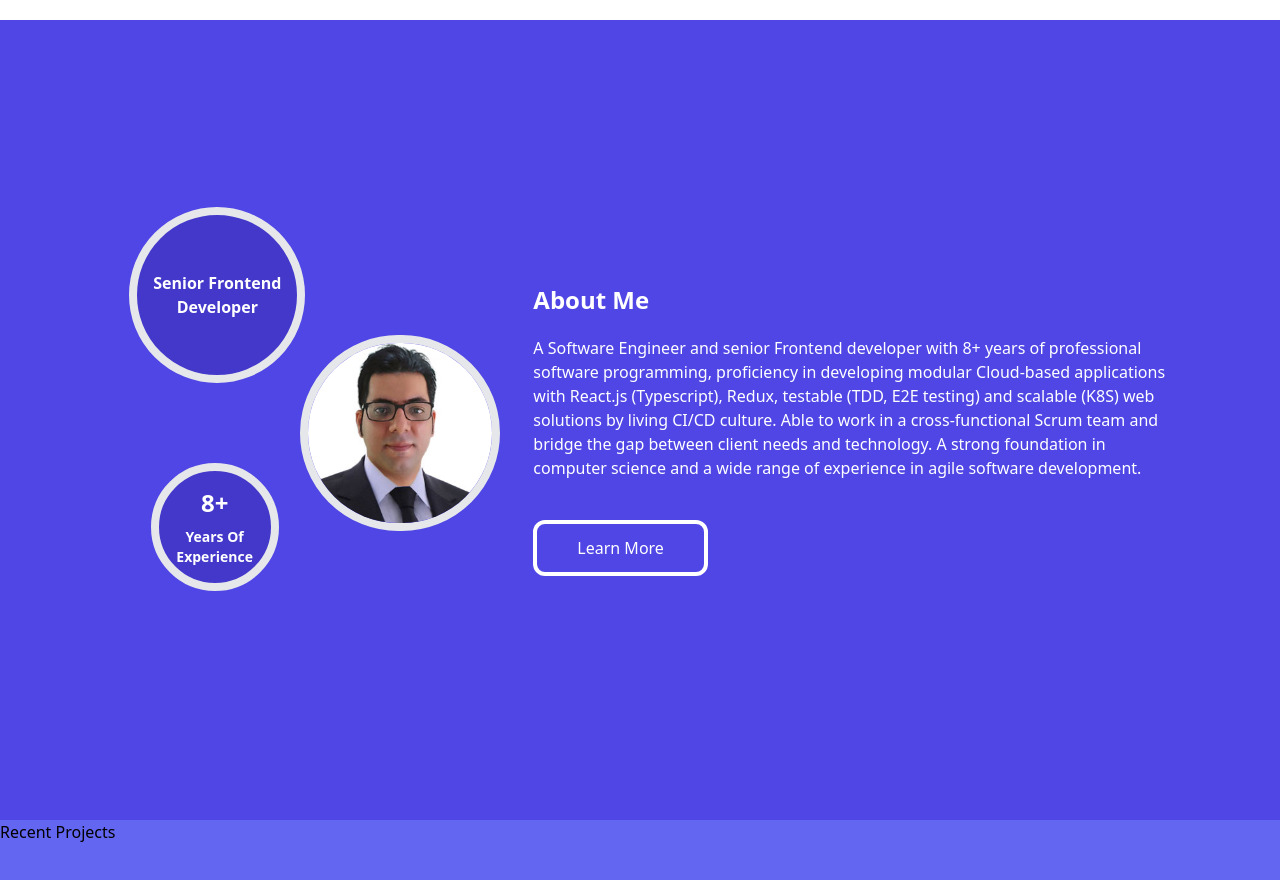
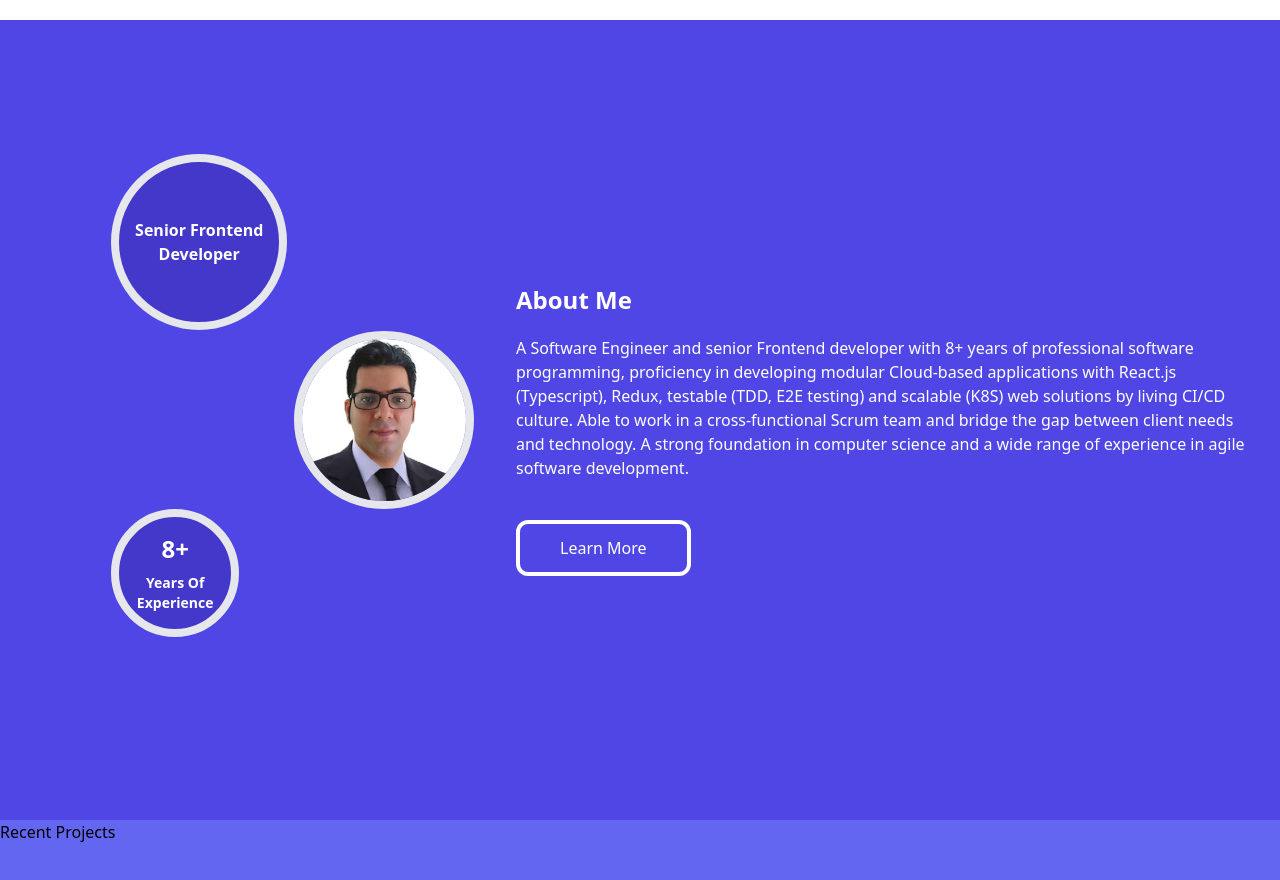
Before and after one commit to mehradi-github/ref-portfolio, a Next.js app: page / in a window 1280 px wide. Shown: the part 860-1740 px from the top of the page. Built offline with nearby package versions, Linux system fonts and the light colour scheme.

Commit message:
Adding grid-template in About Me section

```diff
--- a/components/About.tsx
+++ b/components/About.tsx
@@ -15,8 +15,8 @@ const About: FC<P> = ({ sctionRef }) => {
         About Me
       </div>
       <div className="flex flex-col md:flex-row"> */}
-      <div className="relative w-full h-full md:w-1/3  ">
-        <div className="opacity-20 z-10 scale-110">
+      <div className="relative w-full h-full md:w-1/2 lg:w-[40%]  ">
+        {/* <div className="opacity-20 z-10 scale-110">
           <svg
             x="0px"
             y="0px"
@@ -47,25 +47,31 @@ const About: FC<P> = ({ sctionRef }) => {
               />
             </path>
           </svg>
+        </div> */}
+        <div className="grid grid-cols-5 grid-rows-3  z-20 p-5">
+          <div className="row-start-1 col-start-2 ">
+            <div className=" rounded-full border-gray-200 border-8 font-bold bg-indigo-700 w-44 h-44 text-center flex flex-col flex-wrap justify-center items-center  m-auto">
+              Senior Frontend Developer
             </div>
-        <div className=" absolute top-[30%] left-[50%] z-20">
+          </div>
+          <div className="row-start-2 col-start-4 col-span-2">
             <Image
-            height={200}
-            width={200}
+              height={180}
+              width={180}
               src="/assets/images/profile.jpg"
               alt="profile"
-            className="rounded-full border-gray-200 border-8"
+              className="rounded-full border-gray-200 border-8 "
             />
           </div>
-        <div className=" absolute top-0 left-[10%] z-20 rounded-full border-gray-200 border-8 font-bold bg-indigo-700 w-44 h-44 text-center flex flex-col flex-wrap justify-center items-center  m-auto">
-          Senior Frontend Developer
-        </div>
-        <div className=" absolute top-[60%] left-[15%] z-20 rounded-full border-gray-200 border-8 font-bold bg-indigo-700 w-32 h-32 text-center flex flex-col justify-center items-center  m-auto">
+          <div className="row-start-3 col-start-2 col-span-1 ">
+            <div className="rounded-full border-gray-200 border-8 font-bold bg-indigo-700 w-32 h-32 text-center flex flex-col justify-center items-center  m-auto">
               <div className="text-2xl pb-2 bt-0">8+ </div>
               <div className="text-sm">Years Of Experience</div>
             </div>
           </div>
-      <div className="w-full md:w-1/2 flex flex-col flex-wrap justify-center items-start mx-5 py-5">
+        </div>
+      </div>
+      <div className="w-full md:w-1/2 lg:w-[60%] flex flex-col flex-wrap justify-center items-start mx-5 py-5">
         <div className="text-2xl font-bold py-5"> About Me</div>
         <div className="text-left">
           A Software Engineer and senior Frontend developer with 8+ years of
```
Lines whose indentation alone changed are shown as unchanged.
